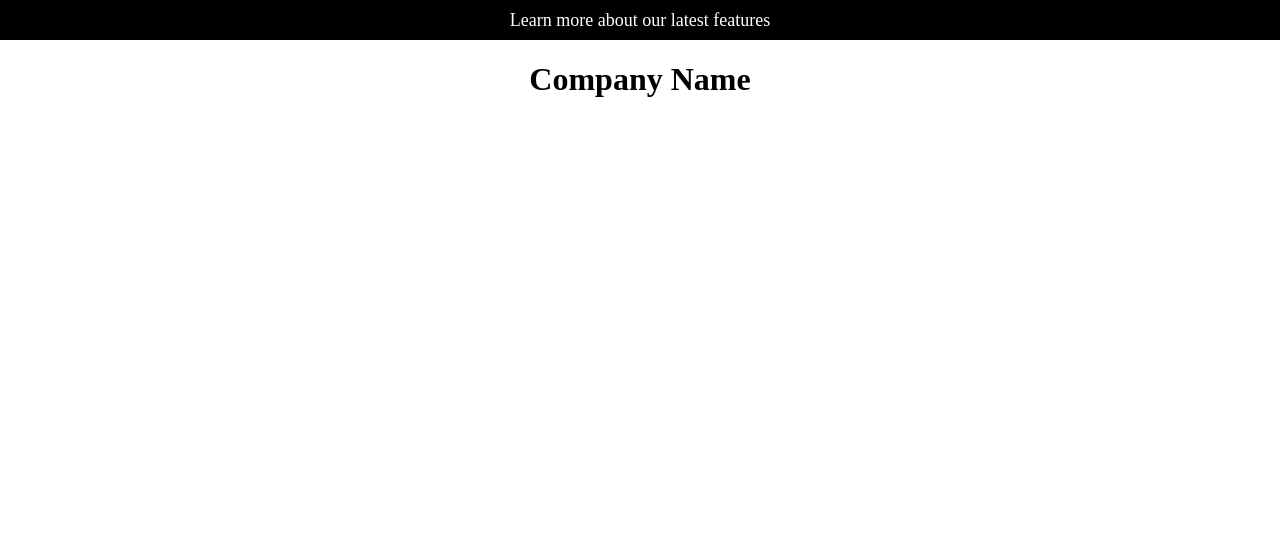
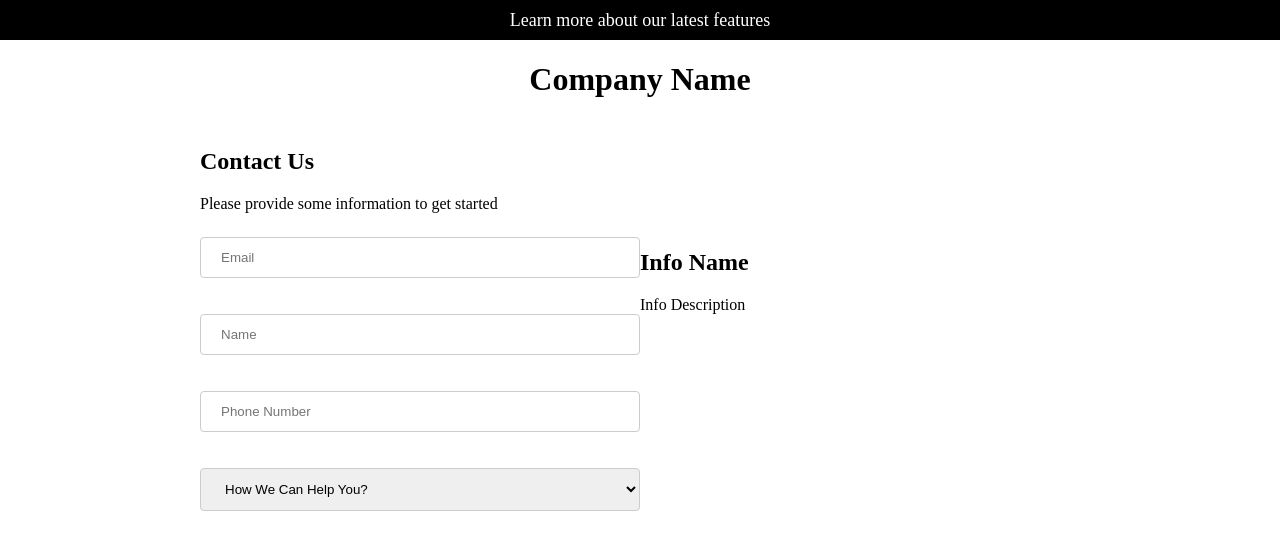
Before and after one commit to KevinR777/react-i-app, a Gatsby site: page /contact in a window 1280 px wide. Built offline with nearby package versions, Linux system fonts and the light colour scheme; Gatsby itself is replaced by a stand-in of ours.

Commit message:
Adding Form Fields

```diff
--- /dev/null
+++ b/src/components/contact-info/contact-info.jsx
@@ -0,0 +1,13 @@
+import React from "react";
+import "./contact-info.styles.css";
+
+const ContactInfo = () => {
+  return (
+    <div id="contact-info-column">
+      <h2>Info Name</h2>
+      <p>Info Description</p>
+    </div>
+  );
+};
+
+export default ContactInfo;
--- /dev/null
+++ b/src/components/form/form.jsx
@@ -0,0 +1,46 @@
+import React from "react";
+import "./form.styles.css";
+
+const Form = () => {
+  return (
+    <div id="form-column">
+      <form>
+        <div id="form-fields-grid" className="form-fields-grid">
+          <input
+            type="email"
+            id="email"
+            name="email"
+            placeholder="Email"
+            className="input-field"
+          />
+          <input
+            type="text"
+            id="name"
+            name="name"
+            placeholder="Name"
+            className="input-field"
+          />
+          <input
+            type="tel"
+            id="phone"
+            name="phone"
+            placeholder="Phone Number"
+            pattern="[0-9]{10}"
+            className="input-field"
+          />
+          <select name="help-option" id="help-option" className="input-field">
+            <option value="" disabled selected hidden>
+              How We Can Help You?
+            </option>
+            <option value="sales">Sales</option>
+            <option value="press">Press</option>
+            <option value="Support">Support</option>
+            <option value="Demo">Demo</option>
+          </select>
+        </div>
+      </form>
+    </div>
+  );
+};
+
+export default Form;
--- /dev/null
+++ b/src/components/form/form.styles.css
@@ -0,0 +1,13 @@
+.form-fields-grid {
+    display: grid;
+    gap: 20px;
+}
+
+.input-field {
+    width: 100%;
+    padding: 12px 20px;
+    margin: 8px 0;
+    border: 1px solid #ccc;
+    border-radius: 4px;
+    box-sizing: border-box;
+}
--- a/src/containers/contact/contact-container.jsx
+++ b/src/containers/contact/contact-container.jsx
@@ -1,16 +1,27 @@
 import React from "react";
 import Banner from "../../components/banner/banner";
+import Form from "../../components/form/form";
+import ContactInfo from "../../components/contact-info/contact-info";
 import "./contact-container.styles.css";
 
 const ContactContainer = () => {
   const companyName = "Company Name";
+  const contactUsText = "Contact Us";
+  const contactUsDescription = "Please provide some information to get started";
+
   return (
     <div id="contact-container">
       <Banner message="Learn more about our latest features" />
-      <div>
-        <h1 className="company-header" id="company-header">
-          {companyName}
-        </h1>
+      <h1 className="company-header" id="company-header">
+        {companyName}
+      </h1>
+      <div id="contact-container" className="contact-container">
+        <h2>{contactUsText}</h2>
+        <p>{contactUsDescription}</p>
+        <div className="contact-body" id="contact-body">
+          <Form />
+          <ContactInfo />
+        </div>
       </div>
     </div>
   );
--- a/src/containers/contact/contact-container.styles.css
+++ b/src/containers/contact/contact-container.styles.css
@@ -1,3 +1,12 @@
 .company-header {
     text-align: center;
 }
+
+.contact-body {
+    display: grid;
+    grid-template-columns: 1fr 1fr;
+}
+
+.contact-container {
+    margin: 50px 200px;
+}
```
Also changed, not shown: src/components/contact-info/contact-info.styles.css (added).
